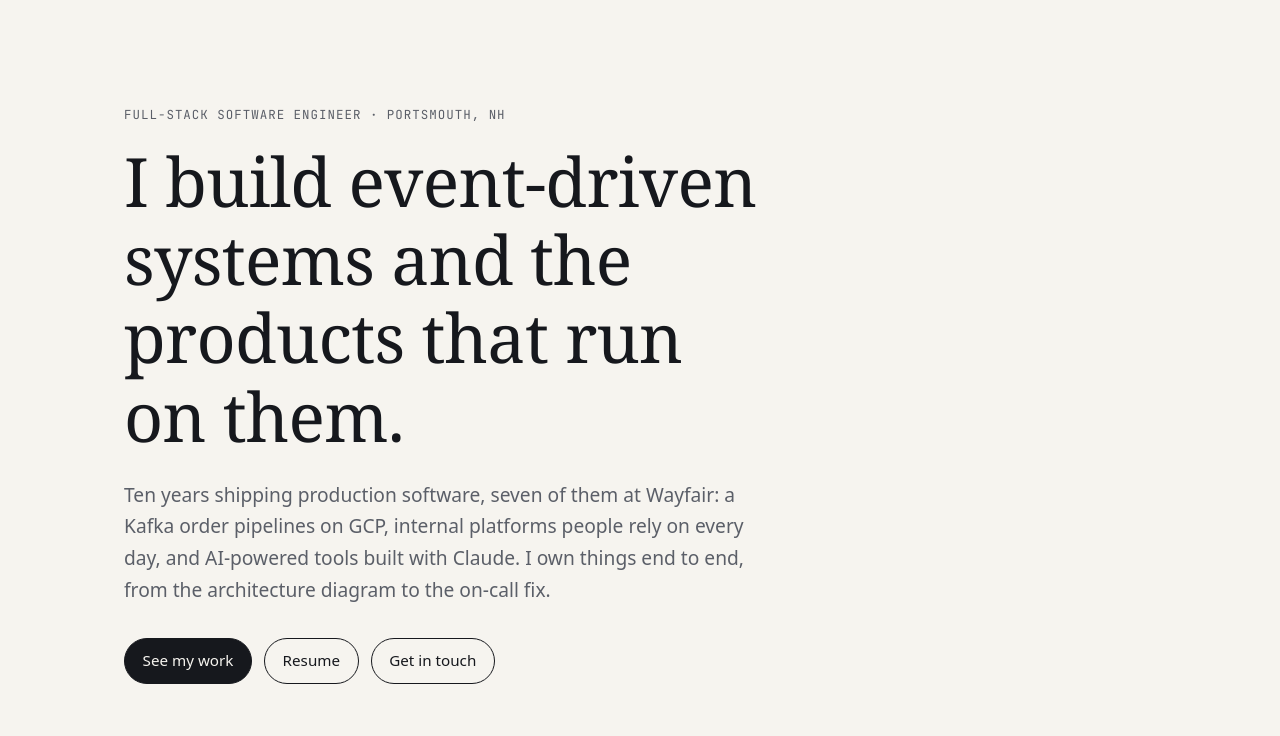
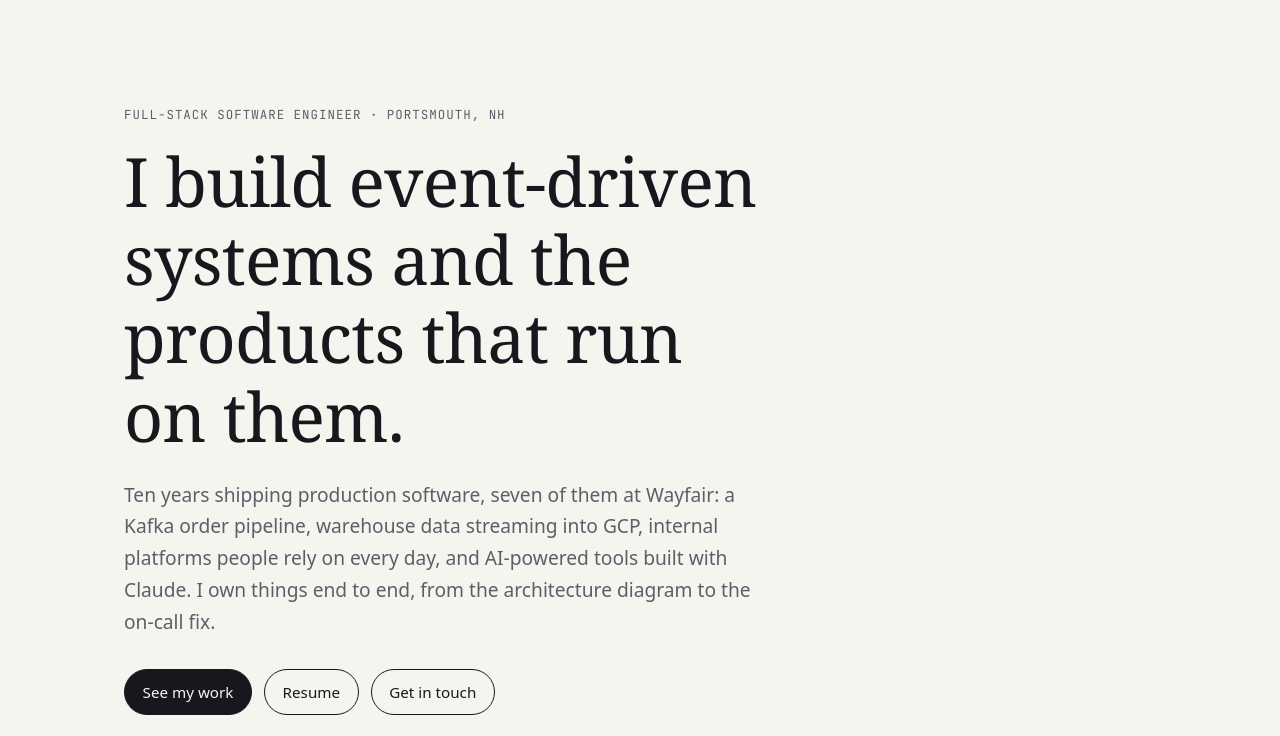
Before and after one commit to jalehoux/jalehoux.github.io, an Astro site: page / in a window 1280 px wide. Shown: the part 64-800 px from the top of the page. Built offline with nearby package versions, Linux system fonts and the light colour scheme; Astro itself is replaced by a stand-in of ours.

Commit message:
Fix hero sentence grammar
Co-Authored-By: Claude Opus 5.5 <noreply@anthropic.com>
Claude-Session: https://claude.ai/code/session_013MEN6tybzrgoyb4aJR4mvS

```diff
--- a/src/pages/index.astro
+++ b/src/pages/index.astro
@@ -17,7 +17,7 @@ const work = (await getCollection('work', ({ data }) => !data.draft)).sort(
         I build event-driven systems and the products that run on them.
       </h1>
       <p class="lede">
-        Ten years shipping production software, seven of them at Wayfair: a Kafka order pipelines on GCP,
+        Ten years shipping production software, seven of them at Wayfair: a Kafka order pipeline, warehouse data streaming into GCP,
         internal platforms people rely on every day, and AI-powered tools built with Claude. I own
         things end to end, from the architecture diagram to the on-call fix.
       </p>
```
